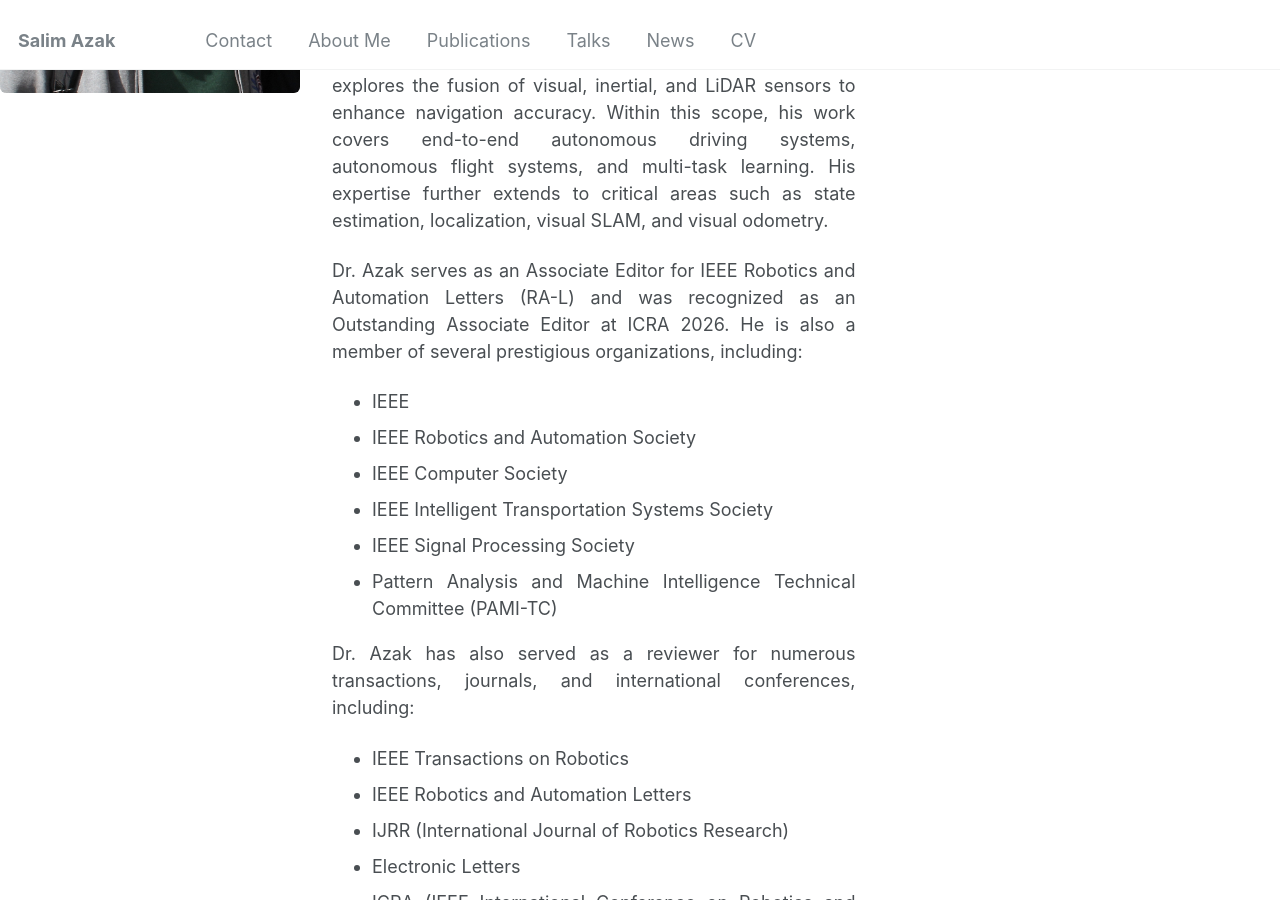
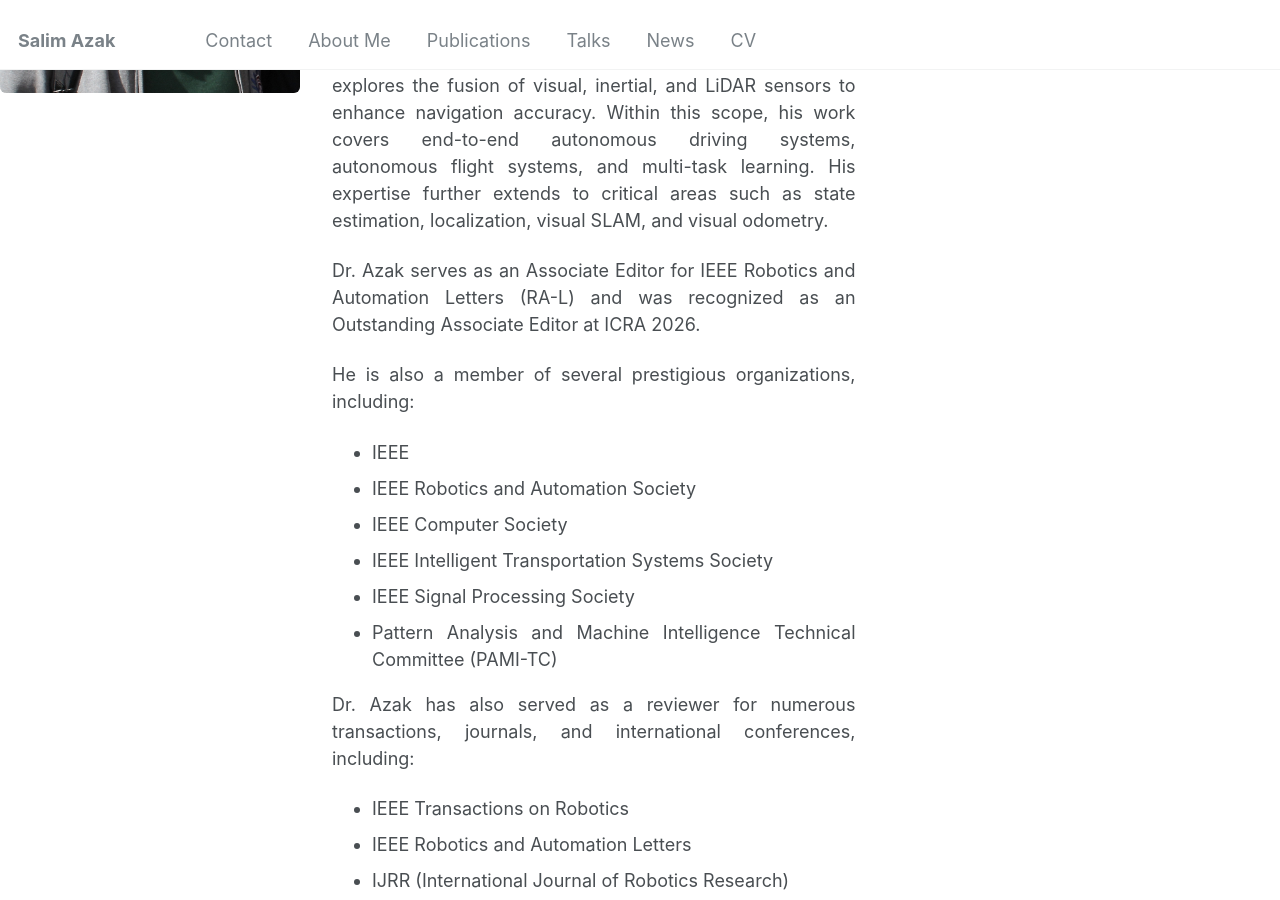
Before and after one commit to salimazak/salimazak.github.io, a Jekyll site: the page built from aboutme/index.md, in a window 1280 px wide and 900 px high, scrolled down 569 px. Built offline with Jekyll 4.4.1, drawn with Linux system fonts in a browser that asks for light colours.

```diff
--- a/aboutme/index.md
+++ b/aboutme/index.md
@@ -17,7 +17,9 @@ classes: wide aboutme-page
 
   <p>His research focuses on the intersection of robotics and computer vision, emphasizing sensor-based control systems. His primary interests lie in extracting meaningful information from visual data to facilitate robot navigation. Additionally, he explores the fusion of visual, inertial, and LiDAR sensors to enhance navigation accuracy. Within this scope, his work covers end-to-end autonomous driving systems, autonomous flight systems, and multi-task learning. His expertise further extends to critical areas such as state estimation, localization, visual SLAM, and visual odometry.</p>
 
-  <p>Dr. Azak serves as an Associate Editor for IEEE Robotics and Automation Letters (RA-L) and was recognized as an Outstanding Associate Editor at ICRA 2026. He is also a member of several prestigious organizations, including:</p>
+  <p>Dr. Azak serves as an Associate Editor for IEEE Robotics and Automation Letters (RA-L) and was recognized as an Outstanding Associate Editor at ICRA 2026.</p>
+
+  <p>He is also a member of several prestigious organizations, including:</p>
 
   <ul>
     <li>IEEE</li>
```
